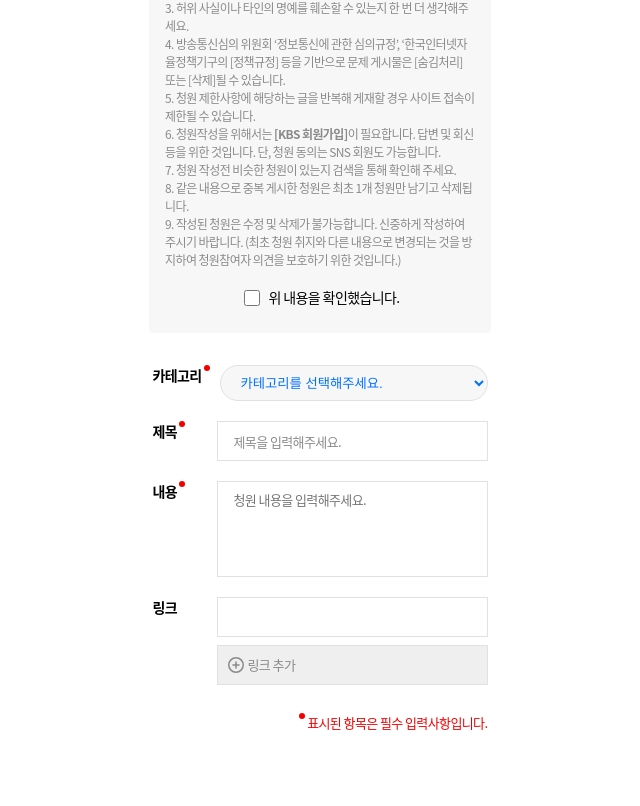
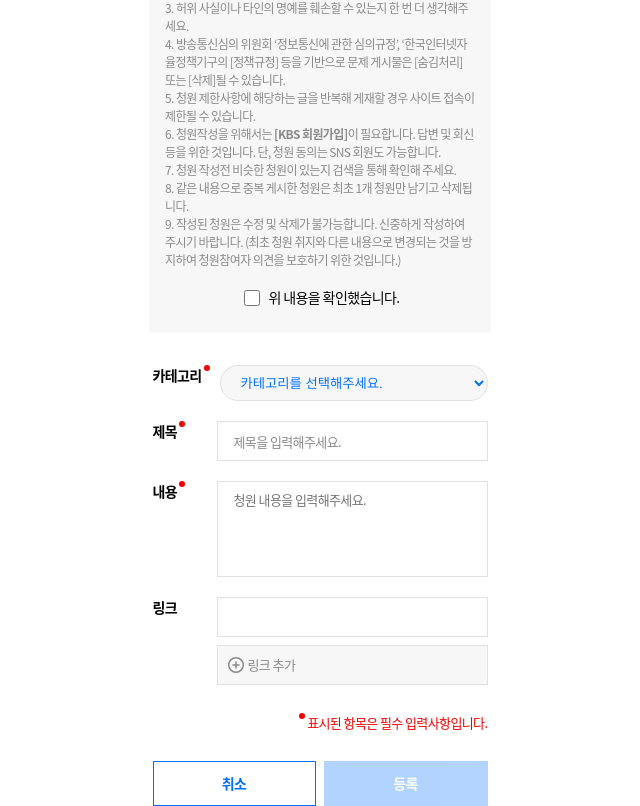
Before and after one commit to CDS-Seminar-Team3/CDS3-Client, a React (Vite) app: page /createPetition in a window 1280 px wide. Shown: the part 158-964 px from the top of the page, without its empty margins (320-960 px from the left). Before the commit the page ends 911 px from the top, so only its background shows below. Built offline with nearby package versions, Linux system fonts and the light colour scheme.

Commit message:
feat: PetitionButtons 컴포넌트 생성 및 스타일

```diff
--- a/src/components/createPetition/InputForm.jsx
+++ b/src/components/createPetition/InputForm.jsx
@@ -153,6 +153,8 @@ const St = {
           height: 4rem;
           border: 0.1rem solid ${theme.colors.gray200};
 
+          background: ${theme.colors.gray100};
+
           & > div {
             display: flex;
             align-items: center;
--- /dev/null
+++ b/src/components/createPetition/PetitionButtons.jsx
@@ -0,0 +1,47 @@
+import React from 'react';
+import { styled } from 'styled-components';
+import theme from '../../styles/theme';
+
+const PetitionButtons = () => {
+  return (
+    <St.PetitionButtonsWrapper>
+      <button className="cancelButton">취소</button>
+      <button className="registerButton">등록</button>
+    </St.PetitionButtonsWrapper>
+  );
+};
+
+export default PetitionButtons;
+
+const St = {
+  PetitionButtonsWrapper: styled.div`
+    display: flex;
+    justify-content: center;
+
+
+    padding-top: 0.8rem;
+
+    & > button {
+      height: 4.5rem;
+      ${theme.fonts.body1_bold}
+    }
+    & > .cancelButton {
+      width: 16.3rem;
+      border: 0.1rem solid ${theme.colors.blue};
+      margin-right: 0.8rem;
+
+      background: ${theme.colors.white};
+      color: ${theme.colors.blue};
+    }
+
+    & > .registerButton {
+      width: 16.4rem;
+      border: none;
+
+      color: ${theme.colors.white};
+      background: ${theme.colors.blue};
+
+      opacity: 0.3;
+    }
+  `,
+};
--- a/src/pages/CreatePetition.jsx
+++ b/src/pages/CreatePetition.jsx
@@ -1,6 +1,7 @@
 import PageName from '../components/common/PageName';
 import Caution from '../components/createPetition/Caution';
 import InputForm from '../components/createPetition/InputForm';
+import PetitionButtons from '../components/createPetition/PetitionButtons';
 
 const CreatePetition = () => {
   return (
@@ -8,6 +9,7 @@ const CreatePetition = () => {
       <PageName>청원 글 작성하기</PageName>
       <Caution />
       <InputForm />
+      <PetitionButtons />
     </div>
   );
 };
```
